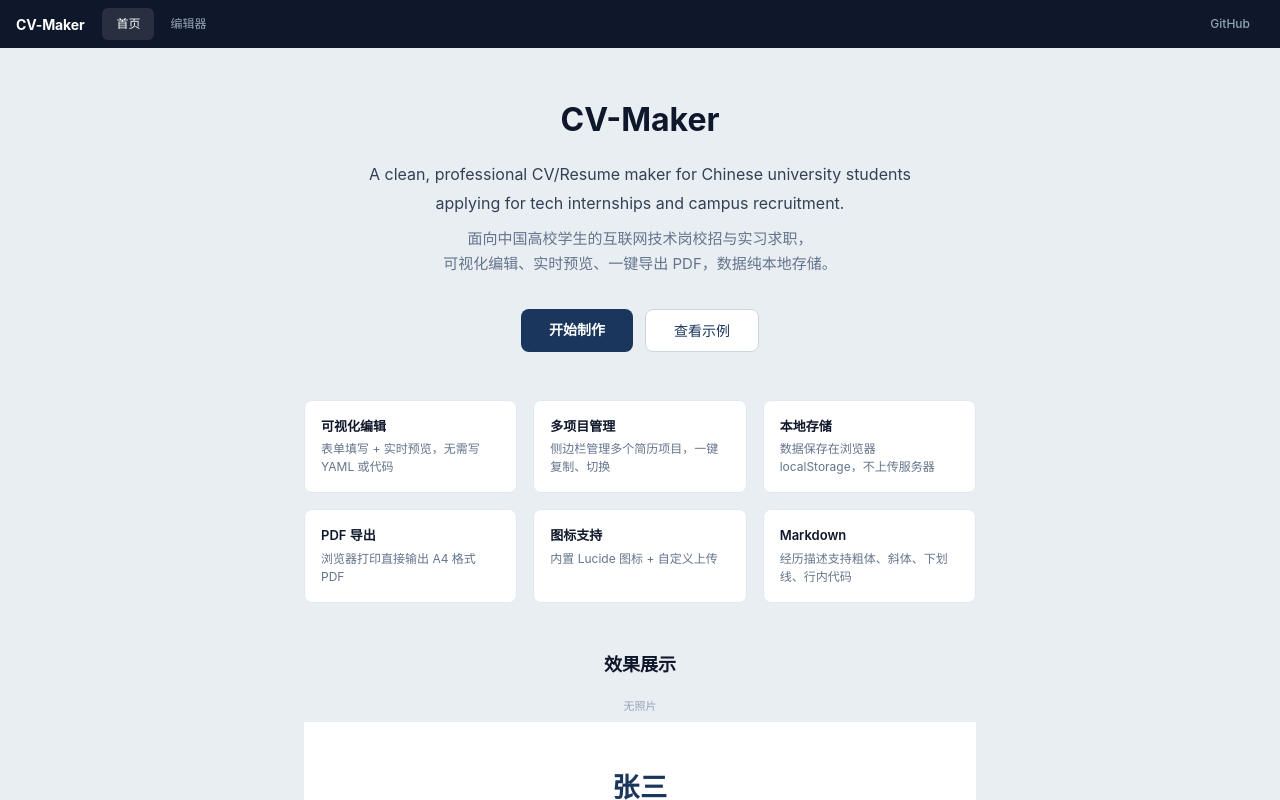
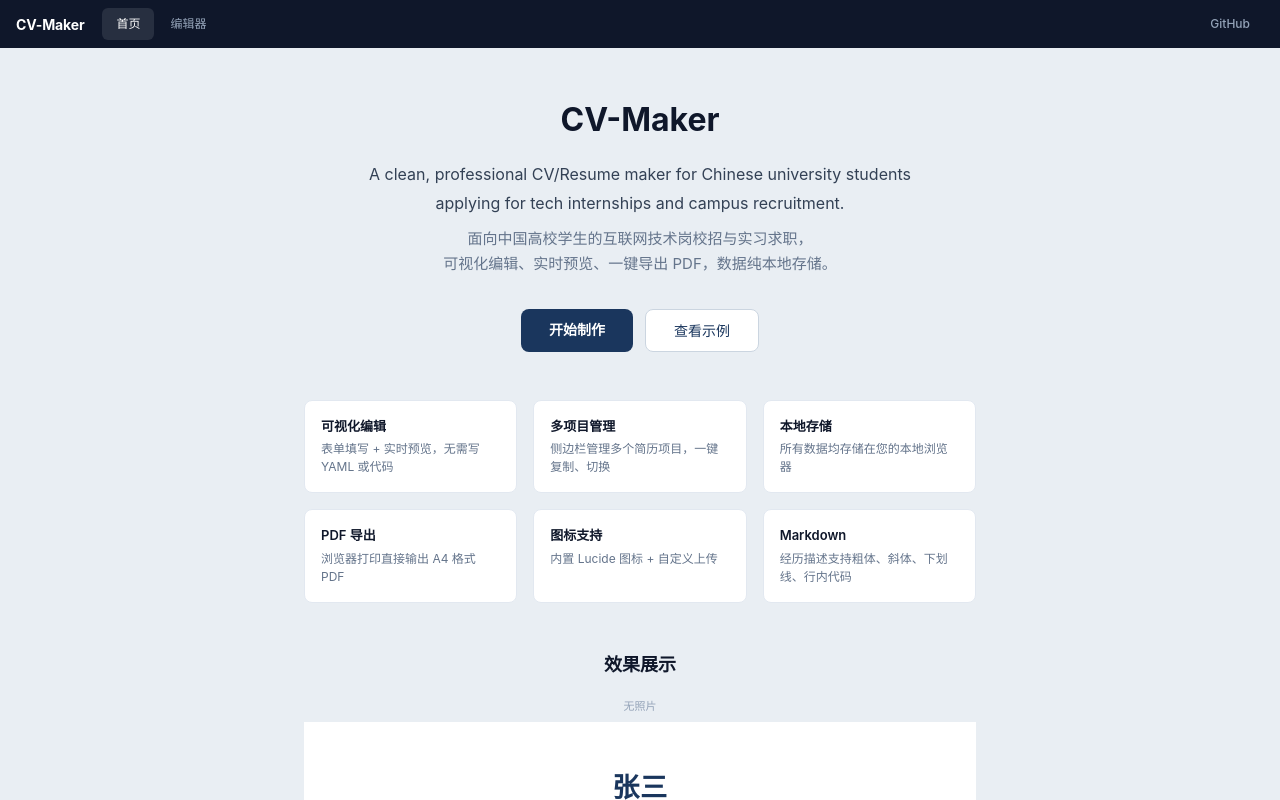
Before and after one commit to lEEExp3rt/CV-Maker, a React (Vite) app: page / in a window 1280 px wide. Built offline with nearby package versions, Linux system fonts and the light colour scheme.

Commit message:
fix: use clearer expression in homepage

```diff
--- a/src/HomePage.tsx
+++ b/src/HomePage.tsx
@@ -49,7 +49,7 @@
           {[
             { title: '可视化编辑', desc: '表单填写 + 实时预览，无需写 YAML 或代码' },
             { title: '多项目管理', desc: '侧边栏管理多个简历项目，一键复制、切换' },
-            { title: '本地存储', desc: '数据保存在浏览器 localStorage，不上传服务器' },
+            { title: '本地存储', desc: '所有数据均存储在您的本地浏览器' },
             { title: 'PDF 导出', desc: '浏览器打印直接输出 A4 格式 PDF' },
             { title: '图标支持', desc: '内置 Lucide 图标 + 自定义上传' },
             { title: 'Markdown', desc: '经历描述支持粗体、斜体、下划线、行内代码' },
```
